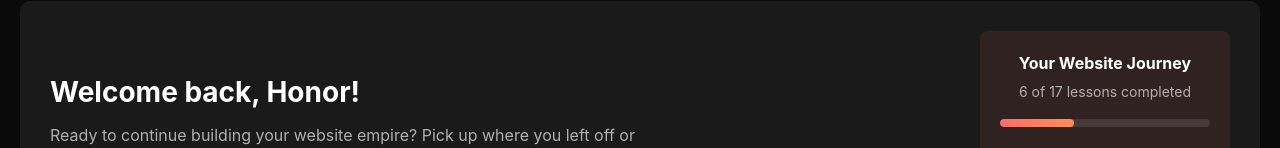
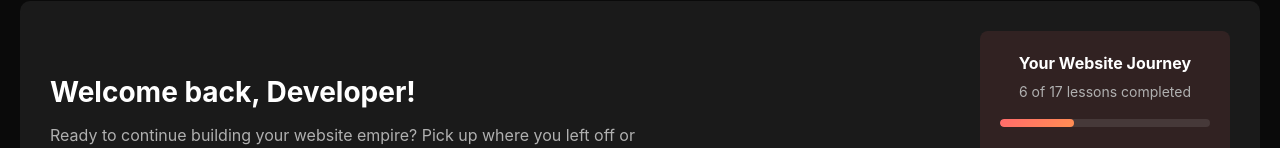
Before and after one commit to zeroclub-dev/main, a plain HTML site: page dashboard.html in a window 1280 px wide. Shown: the part 239-387 px from the top of the page. Drawn offline with Linux system fonts and the light colour scheme.

Commit message:
Update dashboard.html

```diff
--- a/dashboard.html
+++ b/dashboard.html
@@ -1338,7 +1338,7 @@
 
             <div class="welcome-banner">
                 <div class="welcome-text">
-                    <h1>Welcome back, Honor!</h1>
+                    <h1>Welcome back, Developer!</h1>
                     <p>Ready to continue building your website empire? Pick up where you left off or explore our latest resources to accelerate your online income.</p>
                 </div>
 
```
